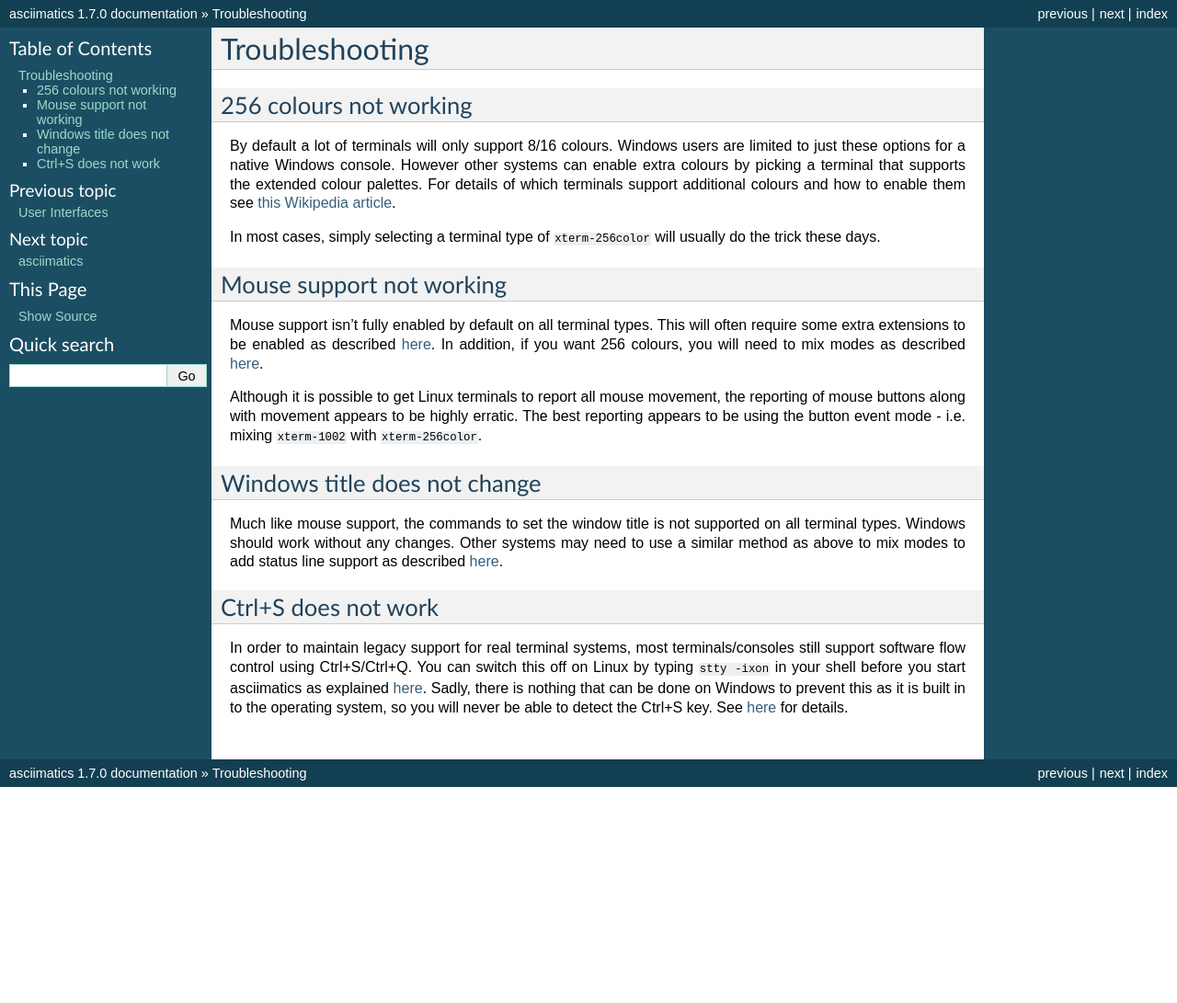
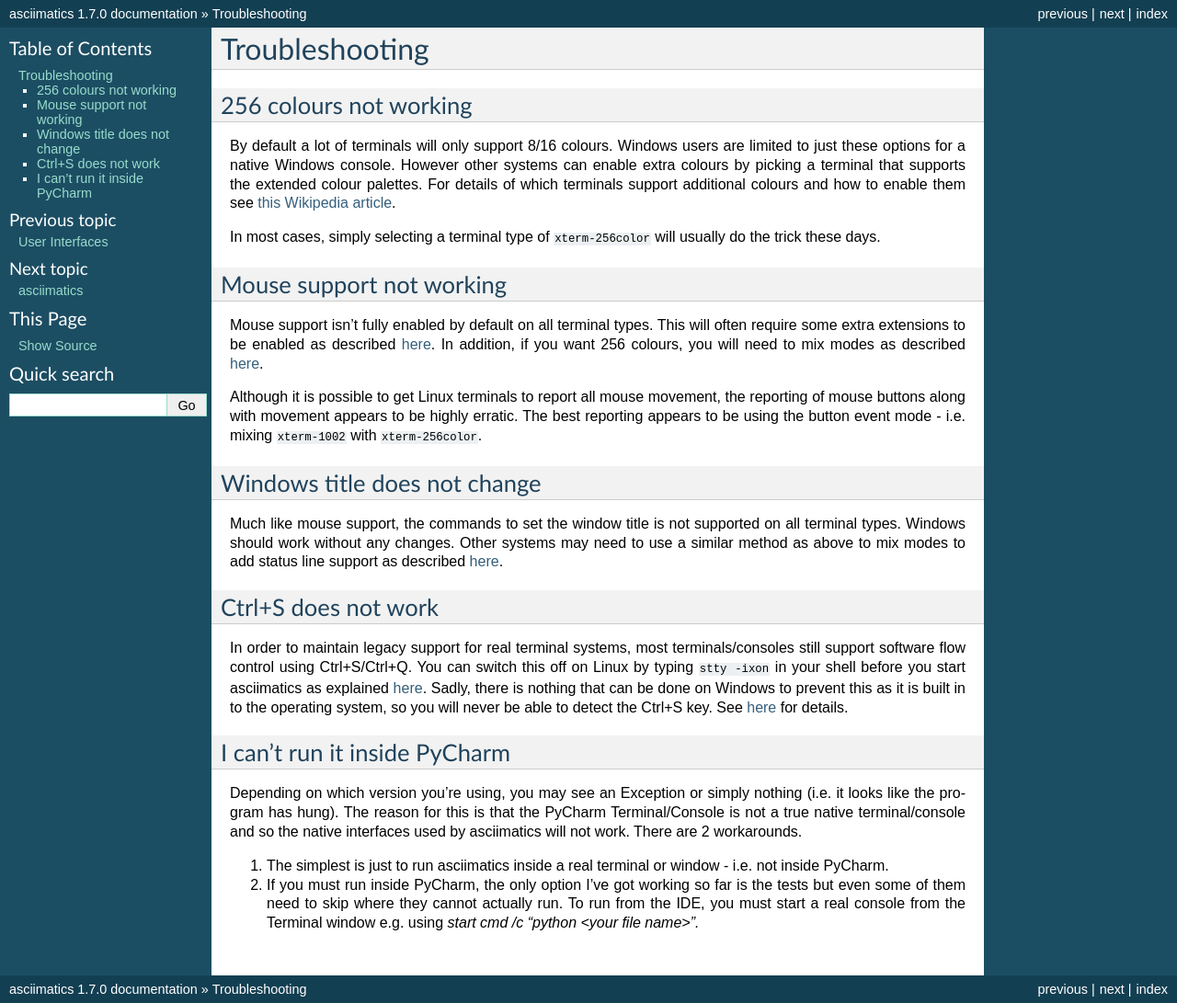
Before and after one commit to peterbrittain/asciimatics, a Sphinx documentation site: the page built from doc/source/troubleshooting.rst, in a window 1280 px wide. Shown: the whole page at 92% size. Built offline with Sphinx 7.4.7, drawn with Linux system fonts in a browser that asks for light colours; before the commit the page ends 900 px from its top, so only the background shows below that.

Commit message:
Add section on using pycharm

```diff
--- a/doc/source/troubleshooting.rst
+++ b/doc/source/troubleshooting.rst
@@ -51,3 +51,20 @@ prevent this as it is built in to the operating system, so you will never be
 able to detect the Ctrl+S key.  See `here
 <http://stackoverflow.com/questions/26436581/is-it-possible-to-disable-system-
 console-xoff-xon-flow-control-processing-in-my>`__ for details.
+
+I can't run it inside PyCharm
+-----------------------------
+Depending on which version you're using, you may see an Exception or simply
+nothing (i.e. it looks like the program has hung).  The reason for this is
+that the PyCharm Terminal/Console is not a true native terminal/console and
+so the native interfaces used by asciimatics will not work.  There are 2
+workarounds.
+
+1. The simplest is just to run asciimatics inside a real terminal
+   or window - i.e. not inside PyCharm.
+
+2. If you must run inside PyCharm, the only option I've got working
+   so far is the tests but even some of them need to skip where they
+   cannot actually run.  To run from the IDE, you must start a real
+   console from the Terminal window e.g. using `start cmd /c "python
+   <your file name>".`
```
